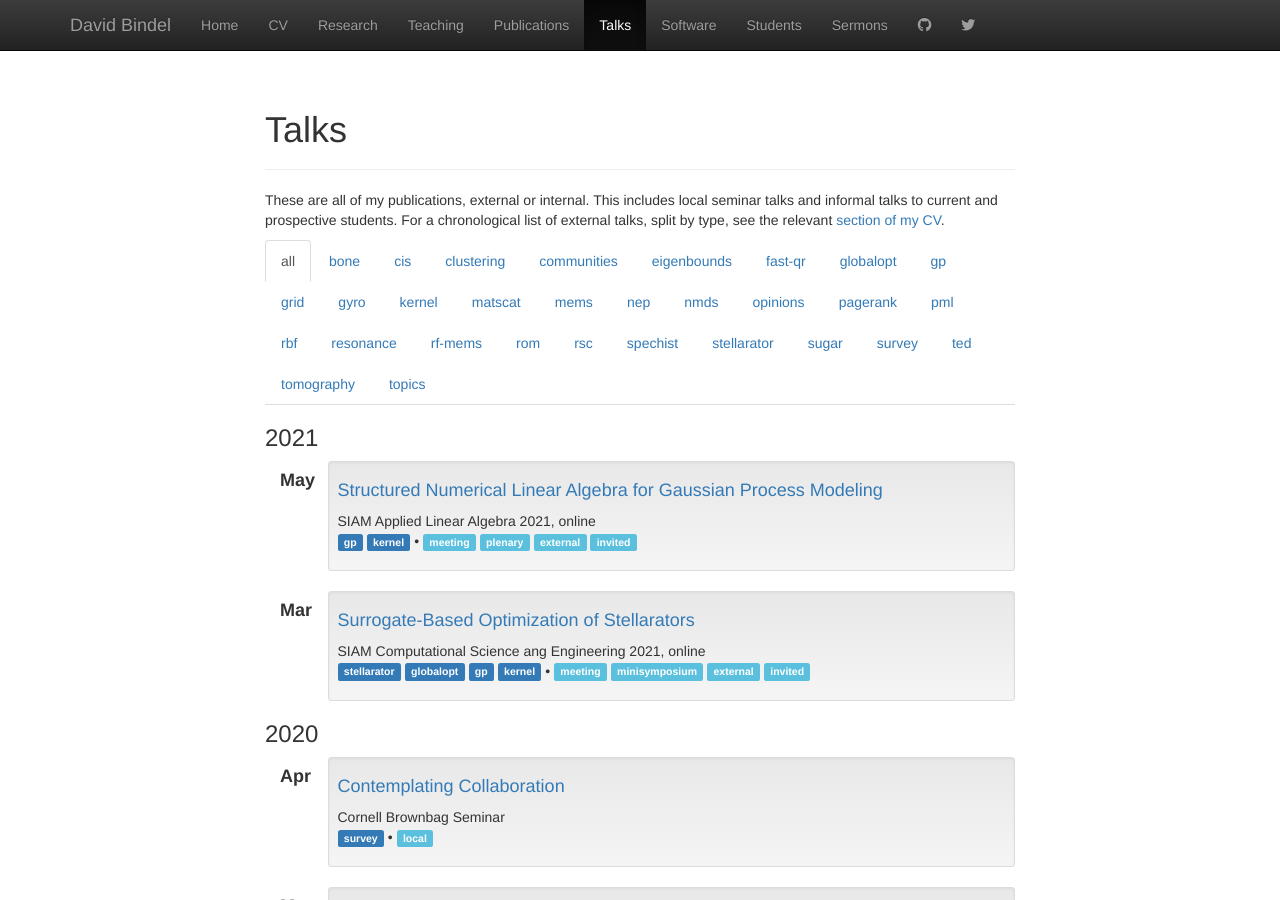
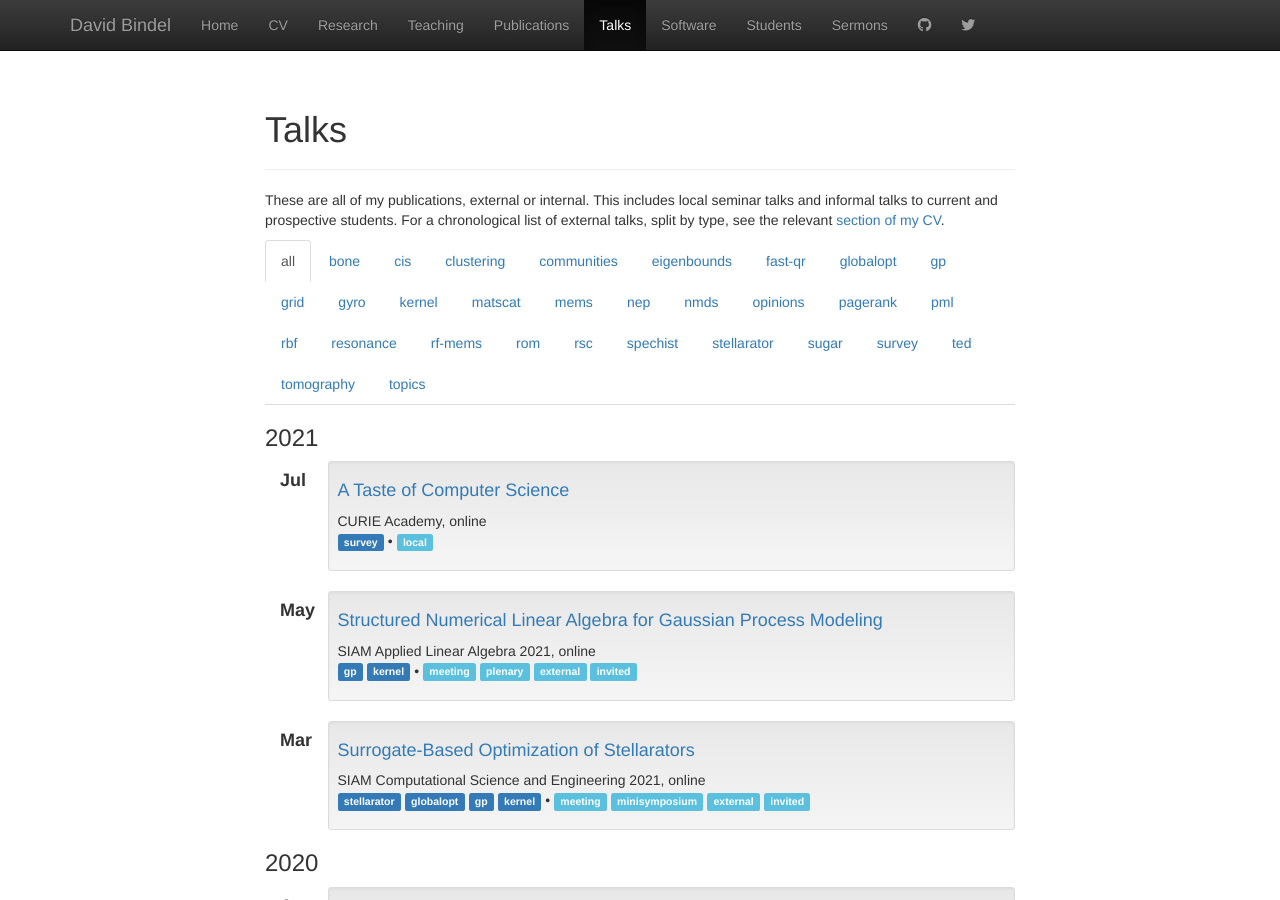
Before and after one commit to dbindel/cornell_web, a Jekyll site: the page built from talks.html, in a window 1280 px wide and 900 px high. Built offline with Jekyll 4.4.1, drawn with Linux system fonts in a browser that asks for light colours; nearby versions of some CDN libraries.

Commit message:
Add CURIE academy talk.

```diff
--- a/_data/present.yml
+++ b/_data/present.yml
@@ -1276,7 +1276,7 @@
   file: 2021-03-siam-cse/siam-cse-mar21.pdf
   title: Surrogate-Based Optimization of Stellarators
   tags: [stellarator, globalopt, gp, kernel]
-  where: SIAM Computational Science ang Engineering 2021, online
+  where: SIAM Computational Science and Engineering 2021, online
   type: [meeting, minisymposium, external, invited]
 -
   file: 2021-05-ala/siam-ala-may21.pdf
@@ -1284,3 +1284,9 @@
   tags: [gp, kernel]
   where: SIAM Applied Linear Algebra 2021, online
   type: [meeting, plenary, external, invited]
+-
+  file: 2021-07-curie/curie-jul21.pdf
+  title: A Taste of Computer Science
+  where: CURIE Academy, online
+  tags: [survey]
+  type: [local]
```
